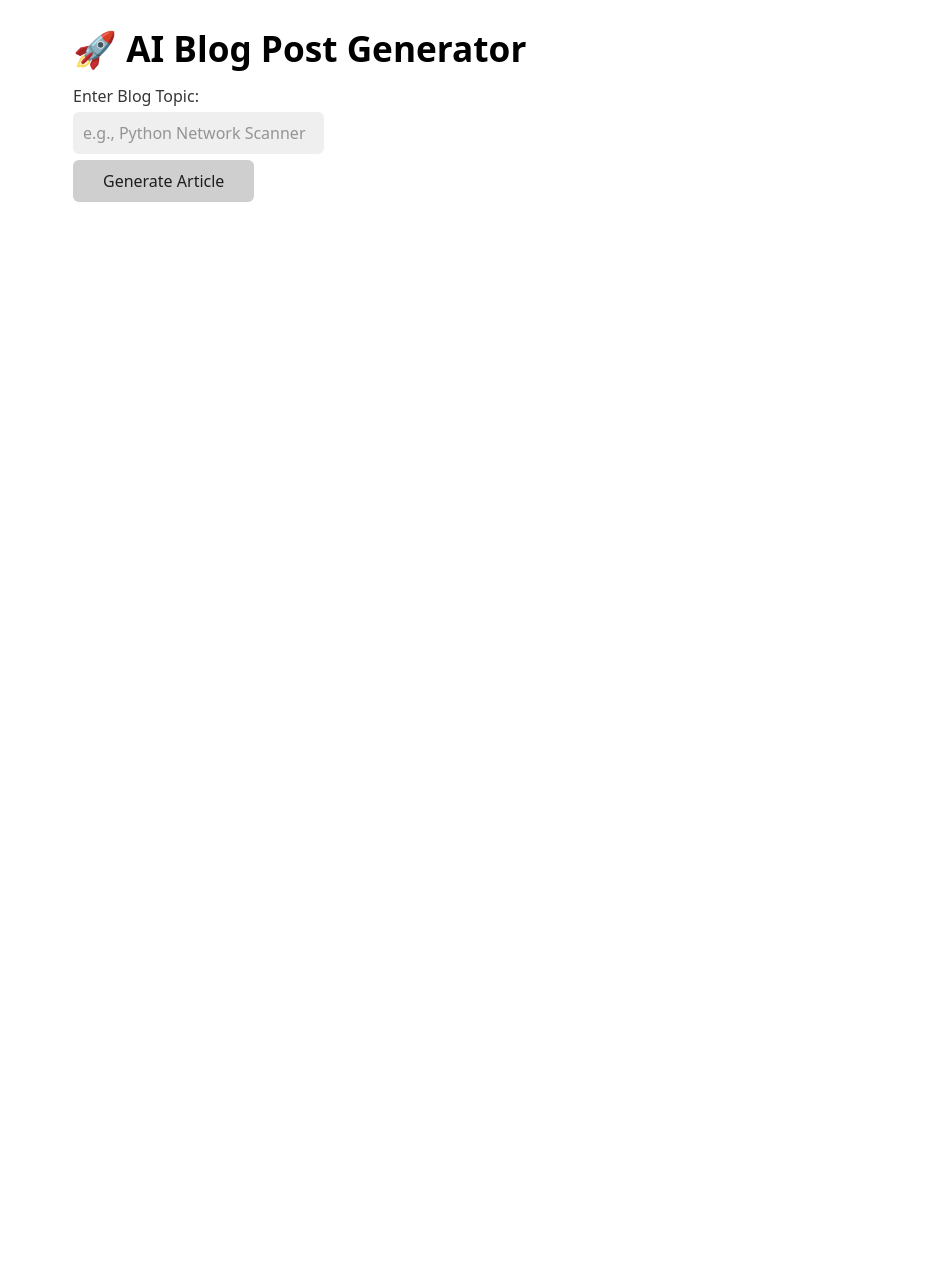
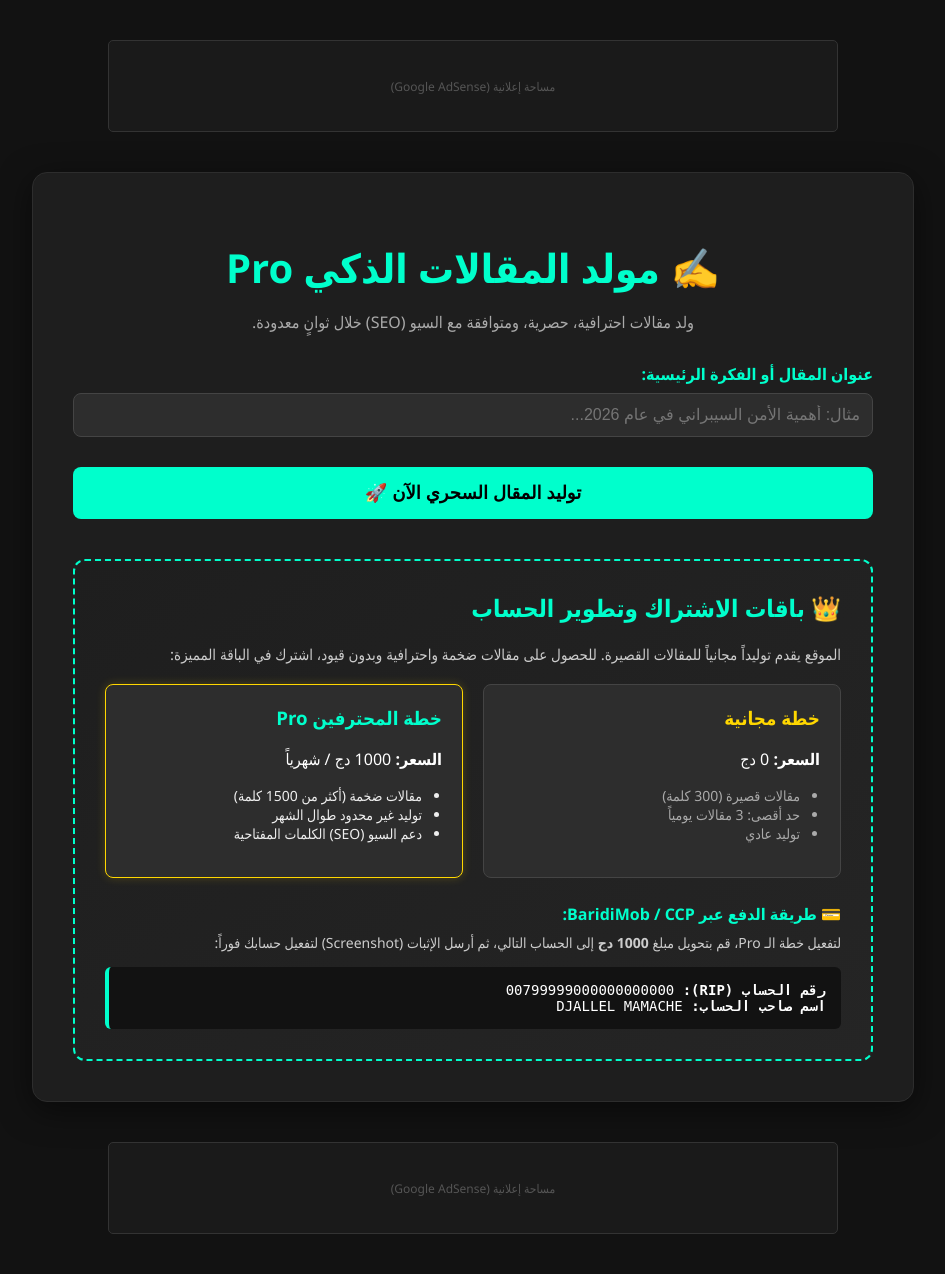
Before and after one commit to djallelmamache270-del/blog-generator, a Flask app: page / in a window 1280 px wide. Shown: the whole page, without its empty margins (167-1112 px from the left). Before the commit the page ends 202 px from the top, so only its background shows below. Run offline with Flask 3, Linux system fonts and the light colour scheme.

Commit message:
Update UI to include monetization and pricing plans

```diff
--- a/templates/index.html
+++ b/templates/index.html
@@ -1,25 +1,129 @@
 <!DOCTYPE html>
-<html lang="en">
+<html lang="ar" dir="rtl">
 <head>
     <meta charset="UTF-8">
     <meta name="viewport" content="width=device-width, initial-scale=1.0">
-    <title>AI Blog Post Generator</title>
-    <link rel="stylesheet" href="https://cdn.jsdelivr.net/npm/water.css@2/out/water.css">
+    <title>مولد المقالات الذكي - النسخة الاحترافية</title>
+    <style>
+        :root {
+            --primary: #00ffcc;
+            --bg-dark: #121212;
+            --card-bg: #1e1e1e;
+            --text: #ffffff;
+        }
+        body {
+            background-color: var(--bg-dark);
+            color: var(--text);
+            font-family: 'Segoe UI', Tahoma, Geneva, Verdana, sans-serif;
+            text-align: center;
+            padding: 20px;
+            margin: 0;
+        }
+        .container {
+            max-width: 800px;
+            margin: 40px auto;
+            background: var(--card-bg);
+            padding: 40px;
+            border-radius: 15px;
+            box-shadow: 0 8px 32px rgba(0,2,0,0.5);
+            border: 1px solid #2d2d2d;
+        }
+        h1 { color: var(--primary); font-size: 2.5rem; margin-bottom: 10px; }
+        p.subtitle { color: #aaa; margin-bottom: 30px; }
+
+        /* تنسيق استمارة التوليد */
+        .form-group { margin-bottom: 20px; text-align: right; }
+        label { display: block; margin-bottom: 8px; color: var(--primary); font-weight: bold; }
+        input[type="text"] {
+            width: 100%; padding: 12px; background: #2d2d2d; border: 1px solid #444;
+            color: white; border-radius: 8px; box-sizing: border-box; font-size: 16px;
+        }
+        button.btn-generate {
+            background: var(--primary); color: black; border: none; padding: 15px 30px;
+            font-size: 18px; font-weight: bold; border-radius: 8px; cursor: pointer;
+            width: 100%; transition: 0.3s; margin-top: 10px;
+        }
+        button.btn-generate:hover { background: #00b38f; transform: scale(1.01); }
+
+        /* قسم كسب المال والاشتراكات الجديد */
+        .premium-box {
+            margin-top: 40px; background: linear-gradient(145deg, #1e1e1e, #252525);
+            padding: 30px; border-radius: 12px; border: 2px dashed var(--primary);
+            text-align: right;
+        }
+        .premium-box h2 { color: var(--primary); margin-top: 0; display: flex; align-items: center; gap: 10px; }
+        .pricing-table { display: flex; justify-content: space-between; gap: 20px; margin-top: 20px; flex-wrap: wrap; }
+        .plan { background: #2d2d2d; padding: 20px; border-radius: 8px; flex: 1; min-width: 220px; border: 1px solid #444; }
+        .plan.active { border-color: gold; box-shadow: 0 0 10px rgba(255,215,0,0.2); }
+        .plan h3 { margin-top: 0; color: gold; }
+        .payment-details { background: #121212; padding: 15px; border-radius: 6px; margin-top: 15px; font-family: monospace; font-size: 14px; border-left: 4px solid var(--primary); }
+
+        /* مساحة مخصصة لإعلانات جوجل مستقبلاً */
+        .ad-space {
+            margin: 20px auto; max-width: 728px; height: 90px; background: #1a1a1a;
+            border: 1px solid #333; display: flex; align-items: center; justify-content: center;
+            color: #555; font-size: 12px; border-radius: 5px;
+        }
+    </style>
 </head>
 <body>
-    <h1>🚀 AI Blog Post Generator</h1>
-    <form method="POST">
-        <label for="topic">Enter Blog Topic:</label>
-        <input type="text" id="topic" name="topic" placeholder="e.g., Python Network Scanner" required>
-        <button type="submit">Generate Article</button>
-    </form>
 
-    {% if blog_content %}
-        <hr>
-        <h2>📄 Generated Blog Post:</h2>
-        <div>
-            {{ blog_content | safe }}
+    <!-- مساحة إعلانية علوية (جاهزة لـ Google AdSense) -->
+    <div class="ad-space">مساحة إعلانية (Google AdSense)</div>
+
+    <div class="container">
+        <h1>✍️ مولد المقالات الذكي Pro</h1>
+        <p class="subtitle">ولد مقالات احترافية، حصرية، ومتوافقة مع السيو (SEO) خلال ثوانٍ معدودة.</p>
+
+        <!-- استمارة توليد المقال -->
+        <form action="/generate" method="post">
+            <div class="form-group">
+                <label for="topic">عنوان المقال أو الفكرة الرئيسية:</label>
+                <input type="text" id="topic" name="topic" placeholder="مثال: أهمية الأمن السيبراني في عام 2026..." required>
+            </div>
+            <button type="submit" class="btn-generate">توليد المقال السحري الآن 🚀</button>
+        </form>
+
+        <!-- 💰 قسم خطط الدفع والاشتراك المدفوع الجديد -->
+        <div class="premium-box">
+            <h2>👑 باقات الاشتراك وتطوير الحساب</h2>
+            <p style="color: #ccc; font-size: 15px;">الموقع يقدم توليداً مجانياً للمقالات القصيرة. للحصول على مقالات ضخمة واحترافية وبدون قيود، اشترك في الباقة المميزة:</p>
+
+            <div class="pricing-table">
+                <div class="plan">
+                    <h3>خطة مجانية</h3>
+                    <p><b>السعر:</b> 0 دج</p>
+                    <ul style="padding-right: 20px; font-size: 14px; color: #aaa;">
+                        <li>مقالات قصيرة (300 كلمة)</li>
+                        <li>حد أقصى: 3 مقالات يومياً</li>
+                        <li>توليد عادي</li>
+                    </ul>
+                </div>
+                <div class="plan active">
+                    <h3 style="color: #00ffcc;">خطة المحترفين Pro</h3>
+                    <p><b>السعر:</b> 1000 دج / شهرياً</p>
+                    <ul style="padding-right: 20px; font-size: 14px; color: #eee;">
+                        <li>مقالات ضخمة (أكثر من 1500 كلمة)</li>
+                        <li>توليد غير محدود طوال الشهر</li>
+                        <li>دعم السيو (SEO) الكلمات المفتاحية</li>
+                    </ul>
+                </div>
+            </div>
+
+            <div style="margin-top: 25px;">
+                <label>💳 طريقة الدفع عبر BaridiMob / CCP:</label>
+                <p style="font-size: 14px; color: #ccc; margin: 5px 0;">لتفعيل خطة الـ Pro، قم بتحويل مبلغ <b>1000 دج</b> إلى الحساب التالي، ثم أرسل الإثبات (Screenshot) لتفعيل حسابك فوراً:</p>
+                <div class="payment-details">
+                    <b>رقم الحساب (RIP):</b> 00799999000000000000 <!-- يمكنك تعديل هذا الرقم لرقمك الحقيقي لاحقاً -->
+                    <br>
+                    <b>اسم صاحب الحساب:</b> DJALLEL MAMACHE
+                </div>
+            </div>
         </div>
-    {% endif %}
+    </div>
+
+    <!-- مساحة إعلانية سفلية -->
+    <div class="ad-space">مساحة إعلانية (Google AdSense)</div>
+
 </body>
 </html>
```
